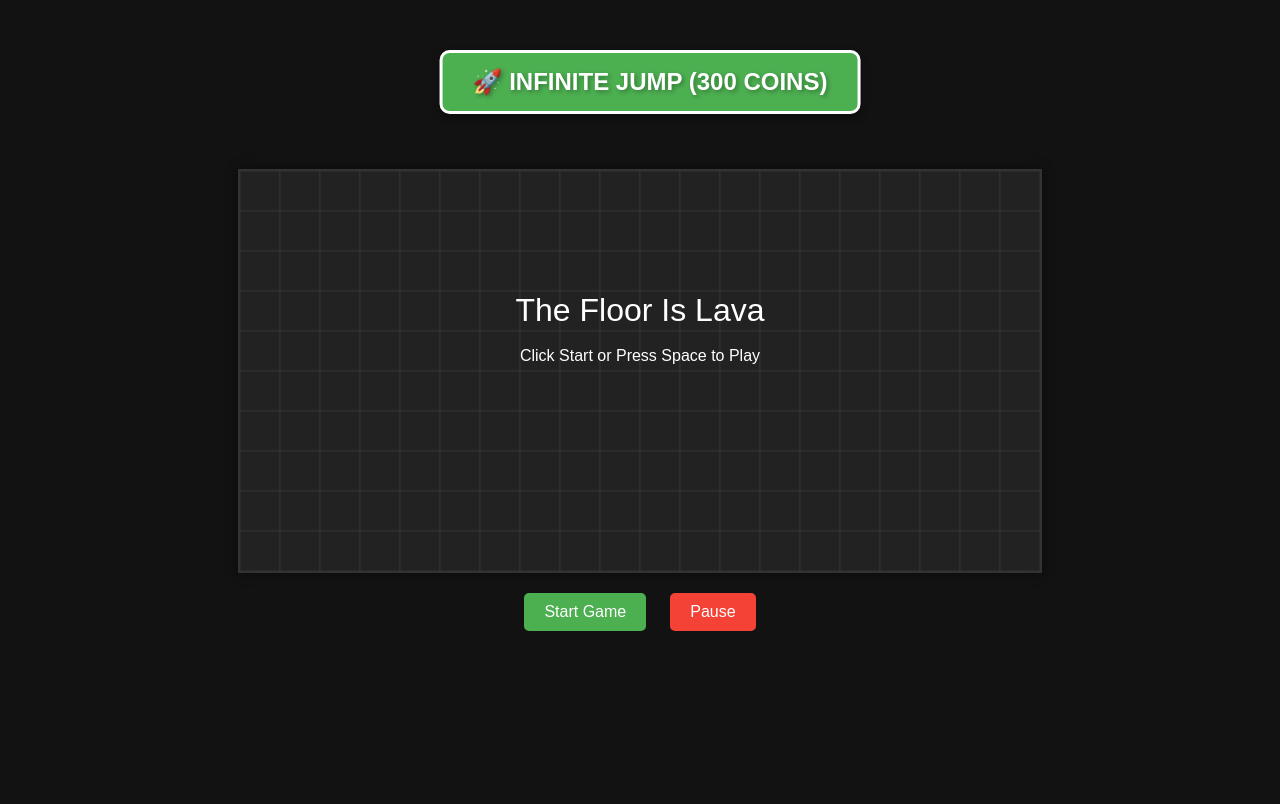
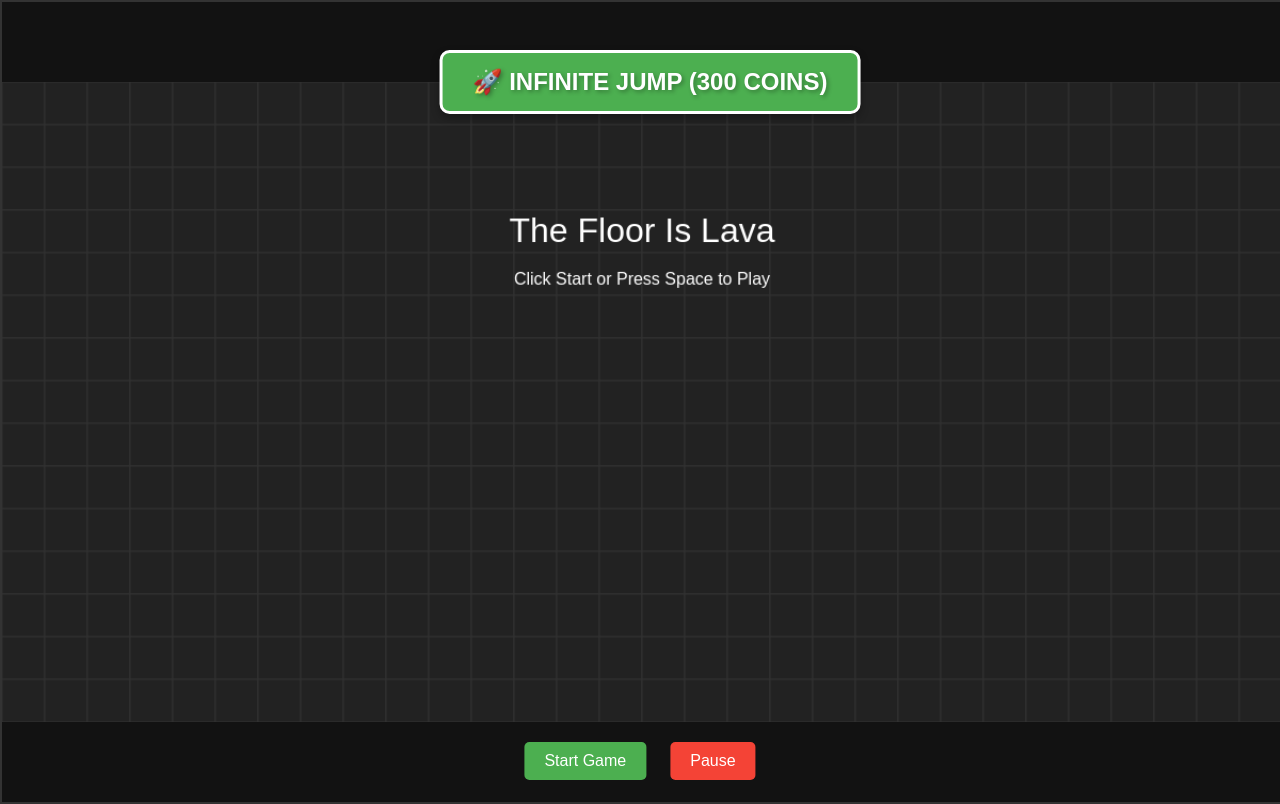
Before and after one commit to yaominator/lavafloor, a plain HTML site: page index.html in a window 1280 px wide. Drawn offline with Linux system fonts and the light colour scheme.

Commit message:
Update index.html

```diff
--- a/index.html
+++ b/index.html
@@ -6,19 +6,28 @@
         canvas {
             border: 2px solid #333;
             box-shadow: 0 0 10px rgba(0,0,0,0.5);
+            width: 100vw;  /* Full viewport width */
+            height: 100vh; /* Full viewport height */
+            margin: 0;
+            padding: 0;
+            display: block;
+            object-fit: contain; /* Maintain aspect ratio */
+            position: absolute; /* Position it to fill page */
+            top: 0;
+            left: 0;
         }
         body {
-            display: flex;
-            flex-direction: column;
-            justify-content: center;
-            align-items: center;
-            height: 100vh;
             margin: 0;
+            padding: 0;
+            overflow: hidden;
             background-color: #121212;
-            overflow: hidden;
         }
         .controls {
-            margin-top: 20px;
+            position: fixed;
+            bottom: 20px;
+            left: 50%;
+            transform: translateX(-50%);
+            z-index: 1000;
         }
         button {
             padding: 10px 20px;
@@ -59,7 +68,7 @@
     </style>
 </head>
 <body>
-    <canvas id="gameCanvas" width="800" height="400"></canvas>
+    <canvas id="gameCanvas" width="1200" height="600"></canvas>
     <div class="controls">
         <button id="startBtn">Start Game</button>
         <button id="pauseBtn">Pause</button>
```
